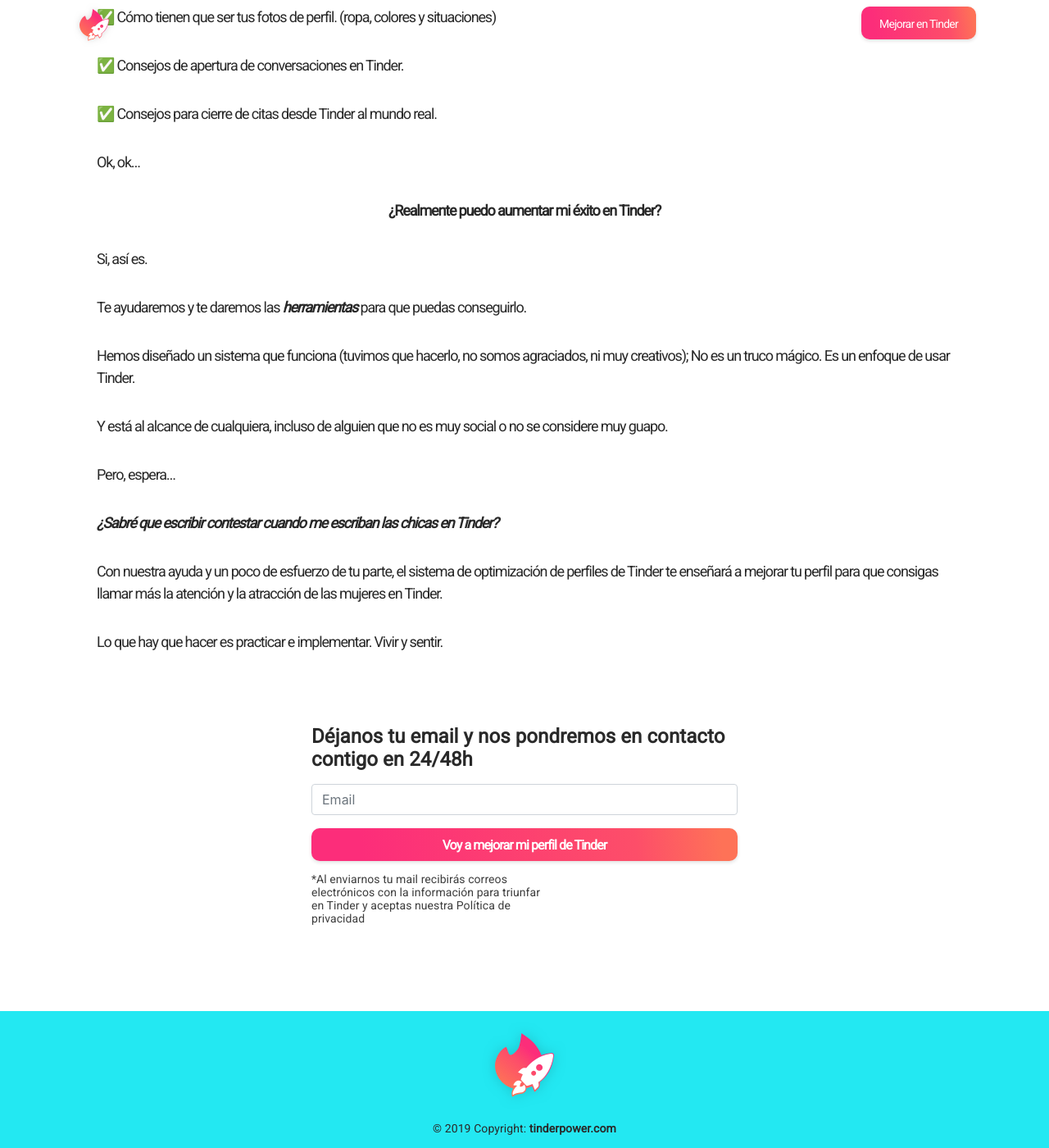
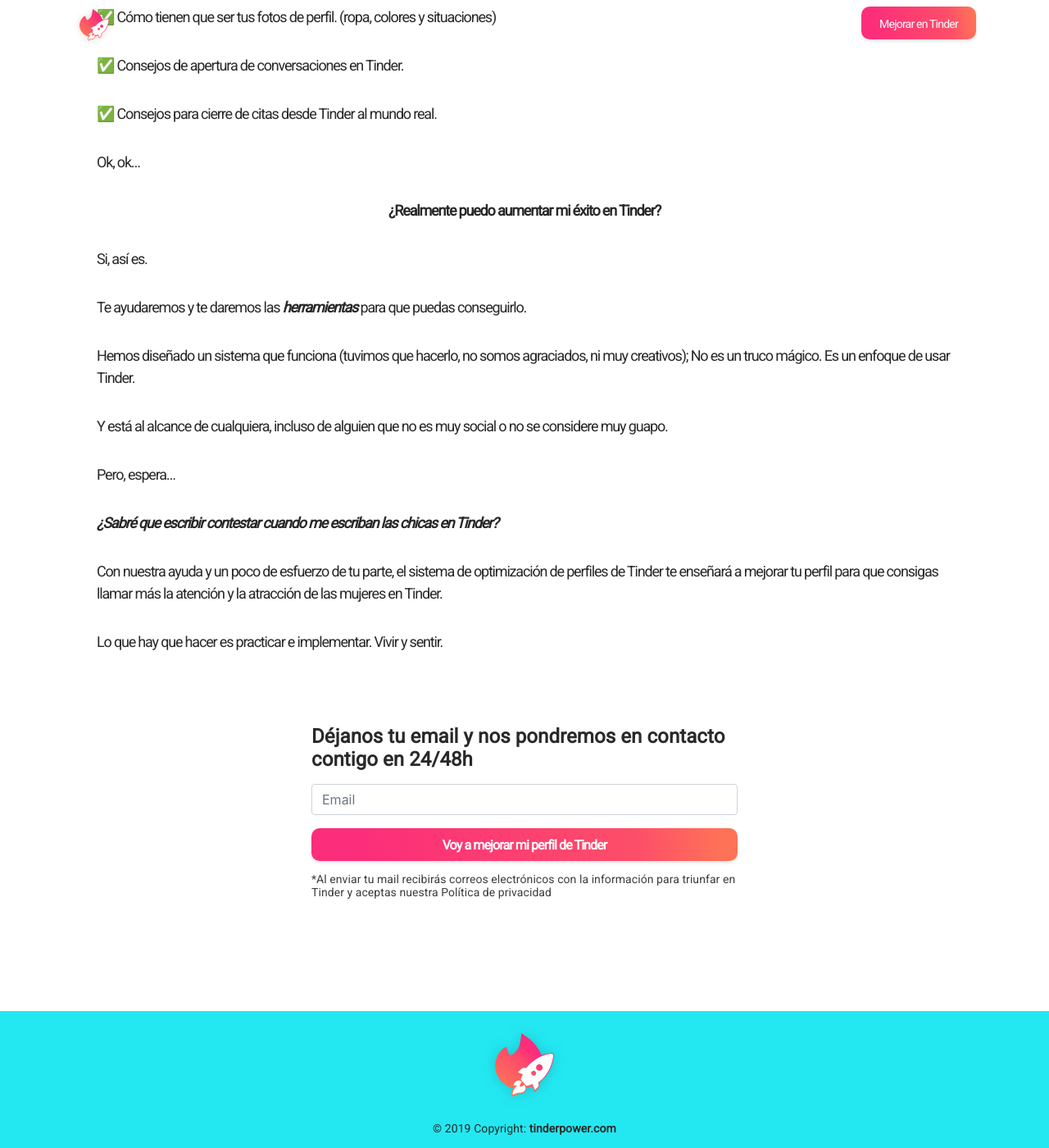
Before and after one commit to dmartincc/tinderpower.github.io, a Jekyll site: the page built from index.md, in a window 1280 px wide and 1400 px high, scrolled down 3726 px. Shown: the whole window at 82% size. Built offline with Jekyll 4.4.1, drawn with Linux system fonts in a browser that asks for light colours; comment, search, counter and statistics services are not loaded.

Commit message:
formating text bottomCTA

```diff
--- a/_includes/bottomCTA.html
+++ b/_includes/bottomCTA.html
@@ -80,7 +80,7 @@
           </div>
           <div class="mc-field-group input-group">
             <p class="text3BottomCTA">
-              *Al enviarnos tu mail recibirás correos electrónicos con la
+              *Al enviar tu mail recibirás correos electrónicos con la
               información para triunfar en Tinder y aceptas nuestra Política de
               privacidad
             </p>
--- a/assets/css/base.css
+++ b/assets/css/base.css
@@ -248,7 +248,7 @@
 }
 .text3BottomCTA {
   margin-top: -18px;
-  width: 288px;
+  width: auto;
   height: 39px;
   opacity: 0.76;
   font-family: Roboto;
```
